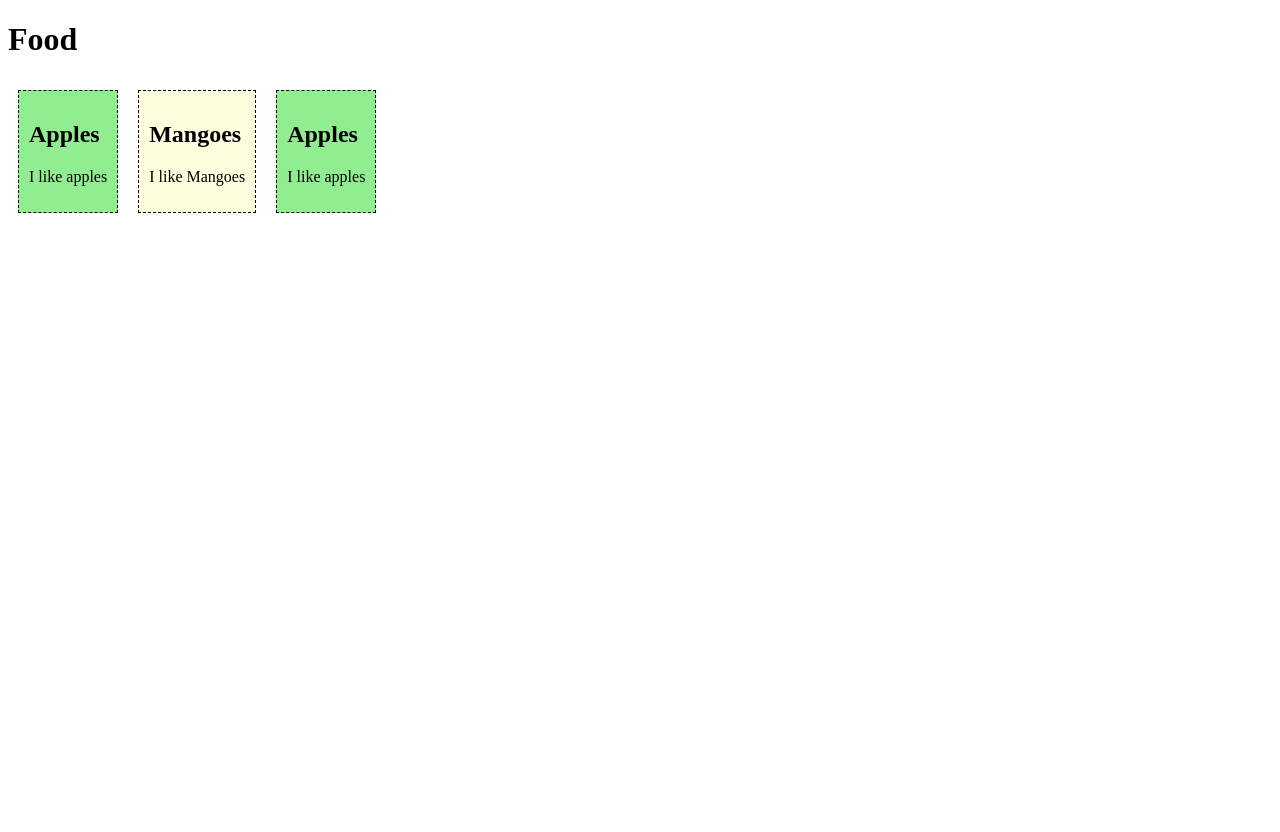
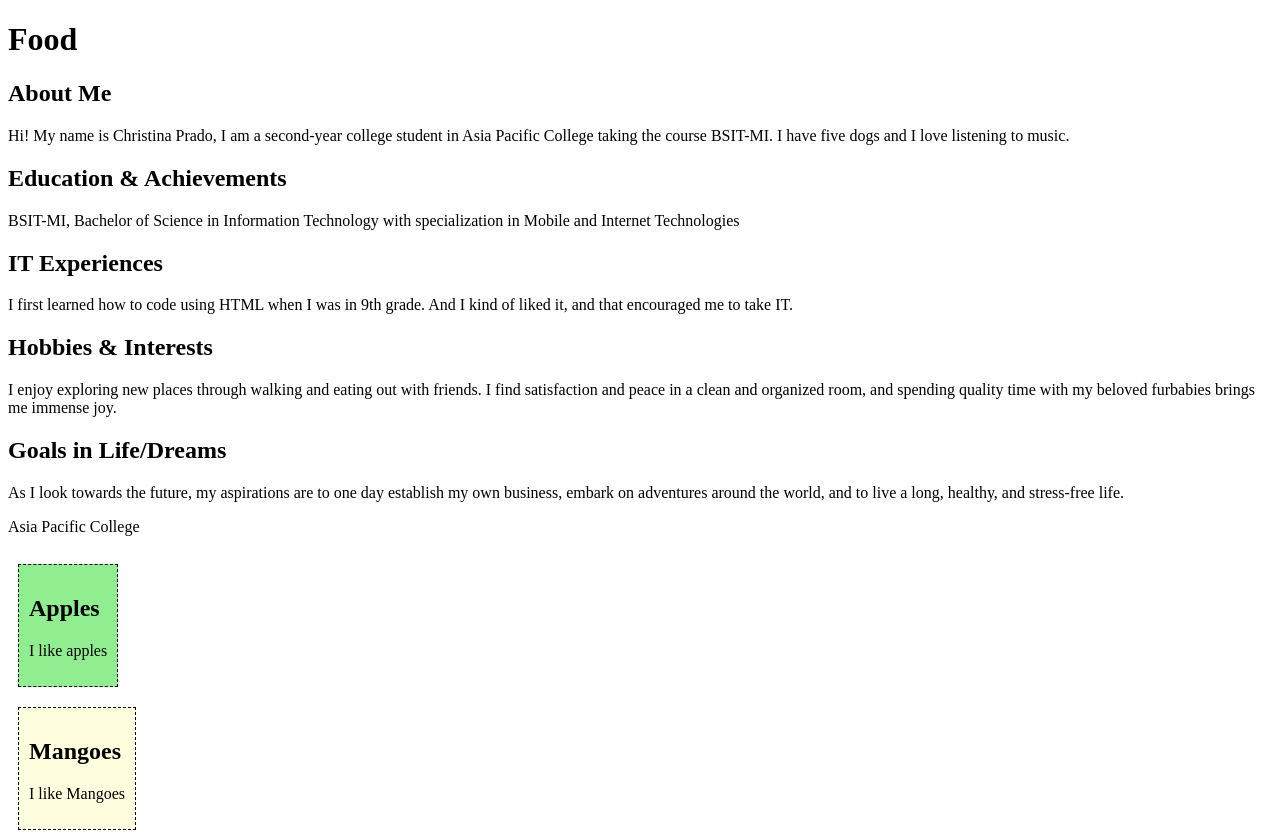
Before and after one commit to christinaprado/vuejs-WEBPROG-MI231, a Vue app in the folder vue-project/: page / in a window 1280 px wide. Shown: the top 832 px of the page. Before the commit the page ends 800 px from the top, so only its background shows below. Built offline with nearby package versions, Linux system fonts and the light colour scheme.

Commit message:
added personl profile page

```diff
--- a/vue-project/src/App.vue
+++ b/vue-project/src/App.vue
@@ -1,8 +1,10 @@
 <template>
   <h1>Food</h1>
-  <food-item/>
-  <food-item2/>
-  <food-item/>
+  <personal-profile/> <br>
+  <food-item/> <br>
+  <food-item2/> <br>
+  <food-item/> <br>
+
 </template>
 
 <script></script>
--- /dev/null
+++ b/vue-project/src/components/PersonalProfile.vue
@@ -0,0 +1,33 @@
+<template>
+<div class="container">
+    <div id="about" class="card">
+      <h2>About Me</h2>
+      <p>Hi! My name is Christina Prado, I am a second-year college student in Asia Pacific College taking the course BSIT-MI. I have five dogs and I love listening to music.</p>
+    </div>
+
+    <div id="education" class="card">
+      <h2>Education & Achievements</h2>
+      <p>BSIT-MI, Bachelor of Science in Information Technology with specialization in Mobile and Internet Technologies</p>
+    </div>
+
+    <div id="experience" class="card">
+      <h2>IT Experiences</h2>
+      <p>I first learned how to code using HTML when I was in 9th grade. And I kind of liked it, and that encouraged me to take IT.</p>
+    </div>
+
+    <div id="hobbies" class="card">
+      <h2>Hobbies & Interests</h2>
+      <p>I enjoy exploring new places through walking and eating out with friends. I find satisfaction and peace in a clean and organized room, and spending quality time with my beloved furbabies brings me immense joy.</p>
+    </div>
+
+    <div id="goals" class="card">
+      <h2>Goals in Life/Dreams</h2>
+      <p>As I look towards the future, my aspirations are to one day establish my own business, embark on adventures around the world, and to live a long, healthy, and stress-free life.</p>
+    </div>
+  </div>
+
+  <footer>Asia Pacific College</footer>
+  </template>
+
+  <script></script>
+  <style></style>
--- a/vue-project/src/main.js
+++ b/vue-project/src/main.js
@@ -3,10 +3,12 @@ import { createApp } from 'vue'
 import App from './App.vue'
 import FoodItem from './components/FoodItem.vue'
 import FoodItem2 from './components/FoodItem2.vue'
+import PersonalProfile from './components/PersonalProfile.vue'
 
 const app = createApp(App)
 
 app.component('food-item', FoodItem)
 app.component('food-item2', FoodItem2)
+app.component('personal-profile', PersonalProfile)
 
 app.mount('#app')
```
